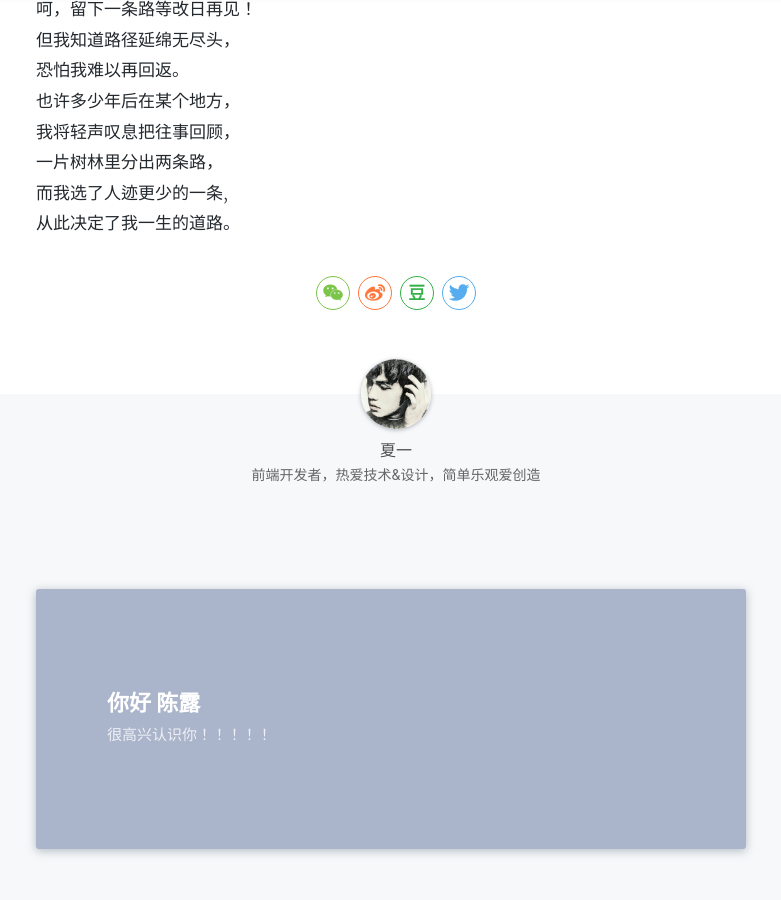
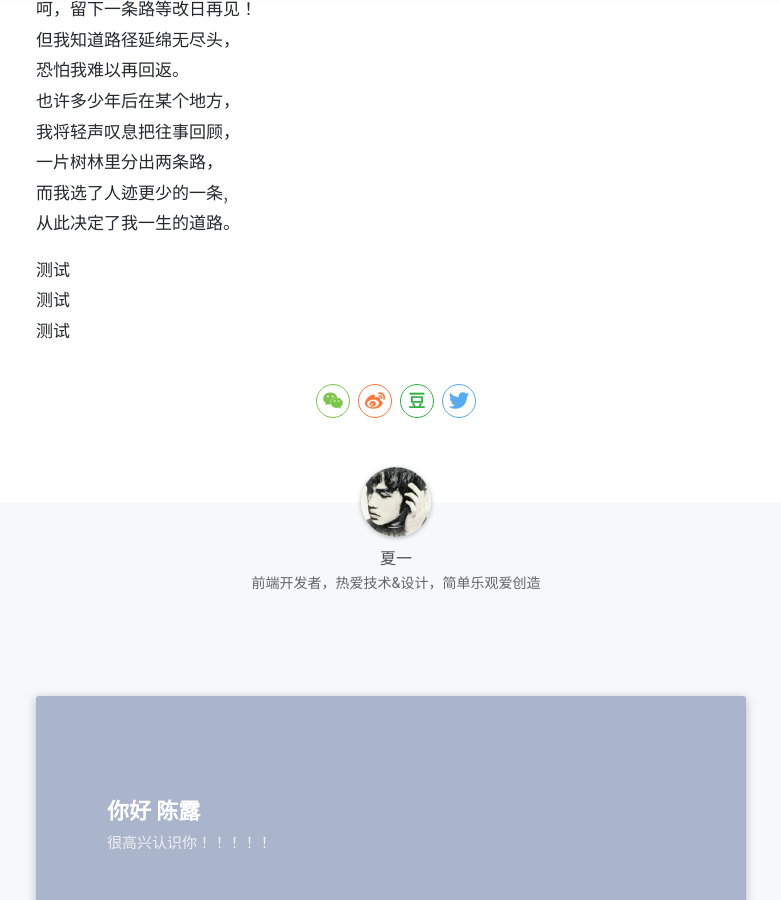
Before and after one commit to const-qy/const-qy.githhub.com, a Jekyll site: the page built from _posts/2020-4-13-a poem.md, in a window 1280 px wide and 900 px high, scrolled down 1010 px. Shown: the whole window, without its empty margins (244-1025 px from the left). Built offline with Jekyll 4.4.1, drawn with Linux system fonts in a browser that asks for light colours; nearby versions of some CDN libraries; a style sheet for code colours, icons or effects is not loaded.

Commit message:
Update 2020-4-13-a poem.md

```diff
--- a/_posts/2020-4-13-a poem.md
+++ b/_posts/2020-4-13-a poem.md
@@ -27,3 +27,7 @@ cover: 'http://on2171g4d.bkt.clouddn.com/jekyll-theme-h2o-postcover.jpg'
 一片树林里分出两条路，<br/>
 而我选了人迹更少的一条,<br/>
 从此决定了我一生的道路。<br/>
+
+测试
+测试
+测试
```
